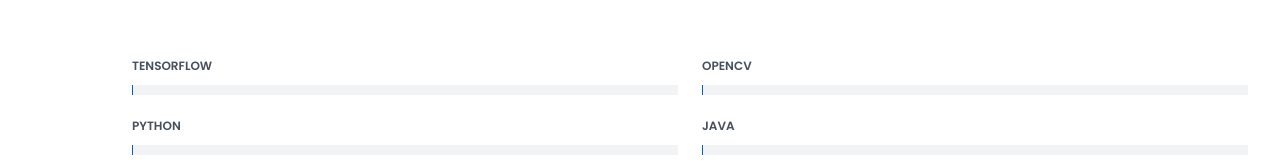
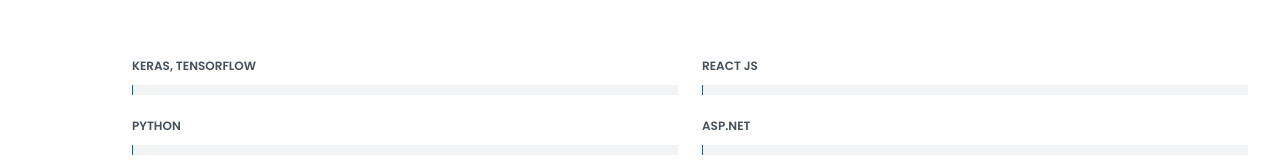
Before and after one commit to smw-1211/Portfolio, a plain HTML site: page portfolio.html in a window 1280 px wide. Shown: the part 1817-1981 px from the top of the page. Drawn offline with nearby package versions, Linux system fonts and the light colour scheme.

Commit message:
Made some changes in the skills section

```diff
--- a/portfolio.html
+++ b/portfolio.html
@@ -115,7 +115,7 @@
           <div class="col-lg-6">
 
             <div class="progress">
-              <span class="skill">Tensorflow </span>
+              <span class="skill">Keras, Tensorflow </span>
               <div class="progress-bar-wrap">
                 <div class="progress-bar" role="progressbar" aria-valuenow="100" aria-valuemin="0" aria-valuemax="100"></div>
               </div>
@@ -140,14 +140,14 @@
           <div class="col-lg-6">
 
             <div class="progress">
-              <span class="skill">OpenCV</span>
+              <span class="skill">React JS</span>
               <div class="progress-bar-wrap">
                 <div class="progress-bar" role="progressbar" aria-valuenow="100" aria-valuemin="0" aria-valuemax="100"></div>
               </div>
             </div>
 
             <div class="progress">
-              <span class="skill">Java</span>
+              <span class="skill">Asp.Net</span>
               <div class="progress-bar-wrap">
                 <div class="progress-bar" role="progressbar" aria-valuenow="100" aria-valuemin="0" aria-valuemax="100"></div>
               </div>
```
